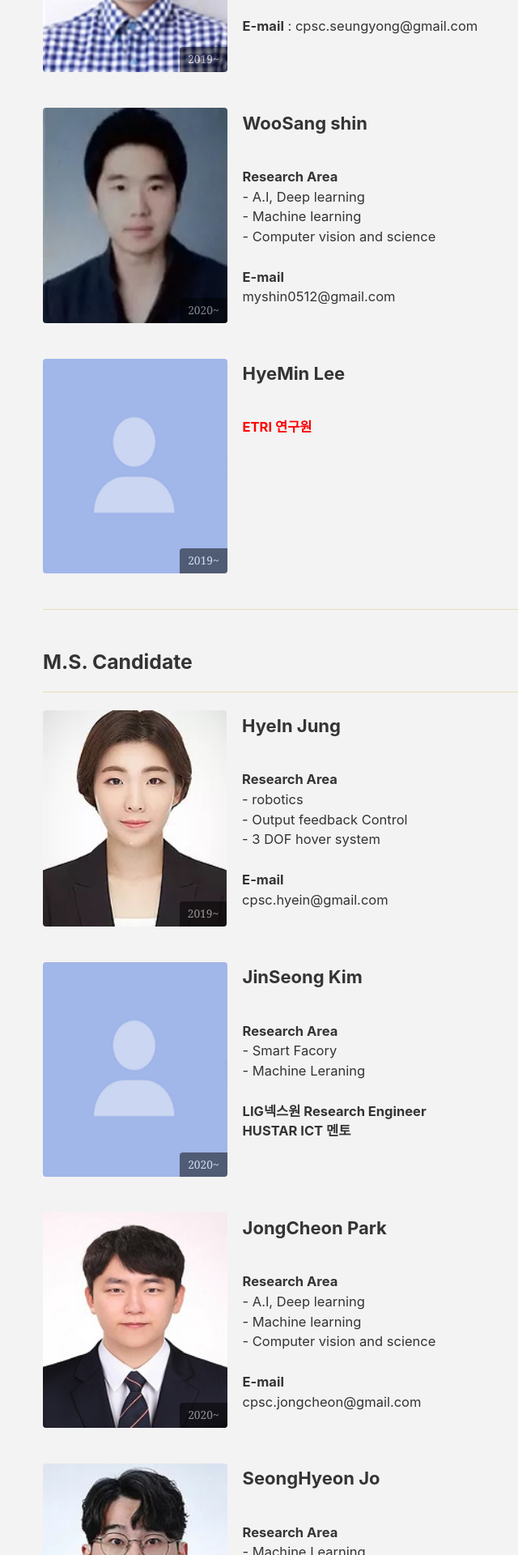
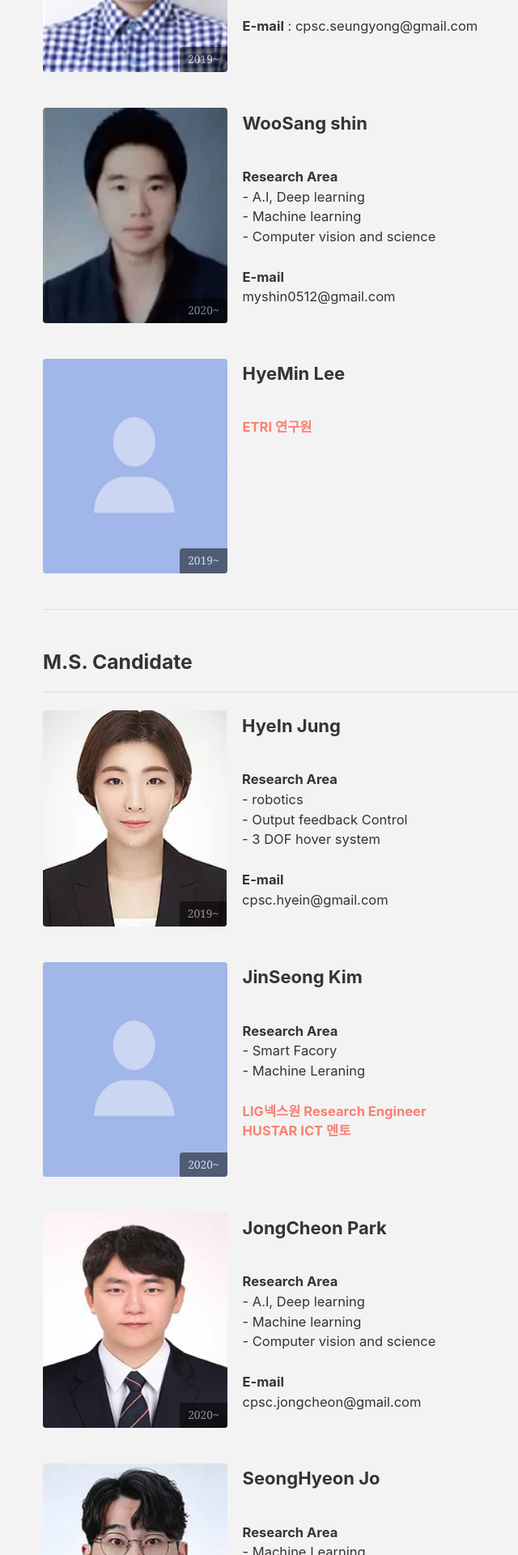
Before and after one commit to CPSC-LAB/CPSC-LAB.github.io, a Jekyll site: the page built from _pages/members.md, in a window 1280 px wide. Shown: the part 446-2366 px from the top of the page at 81% size, without its empty margins (269-909 px from the left). Built offline with Jekyll 4.4.1, drawn with Linux system fonts in a browser that asks for light colours; cached includes are drawn as plain includes.

Commit message:
Update members.md

```diff
--- a/_pages/members.md
+++ b/_pages/members.md
@@ -17,7 +17,7 @@ feature_row:
   - image_path: /assets/images/members/noface.jpg
     image_caption: "2019~"
     title: "HyeMin Lee"
-    excerpt : "　　　　　　　　　　　　　　　　　　　　　　　<br><span style='color:red;'><b>ETRI 연구원</b>"
+    excerpt : "　　　　　　　　　　　　　　　　　　　　　　　<br><span style='color:salmon;'><b>ETRI 연구원</b>"
 
 feature_row2:
   - image_path: /assets/images/members/HI.jpg
@@ -27,7 +27,7 @@ feature_row2:
   - image_path: /assets/images/members/noface.jpg
     image_caption: "2020~"
     title: "JinSeong Kim"
-    excerpt : "　　　　　　　　　　　　　　　　　　　　　　　<br>**Research Area**<br> - Smart Facory <br> - Machine Leraning <br><br> **LIG넥스원 Research Engineer**<br> **HUSTAR ICT 멘토**"
+    excerpt : "　　　　　　　　　　　　　　　　　　　　　　　<br>**Research Area**<br> - Smart Facory <br> - Machine Leraning <br><br> <span style='color:salmon;'><b>LIG넥스원 Research Engineer</b><br> <span style='color:salmon;'><b>HUSTAR ICT 멘토</b>"
   - image_path: /assets/images/members/JC.jpg
     image_caption: "2020~"
     title: "JongCheon Park"
```
